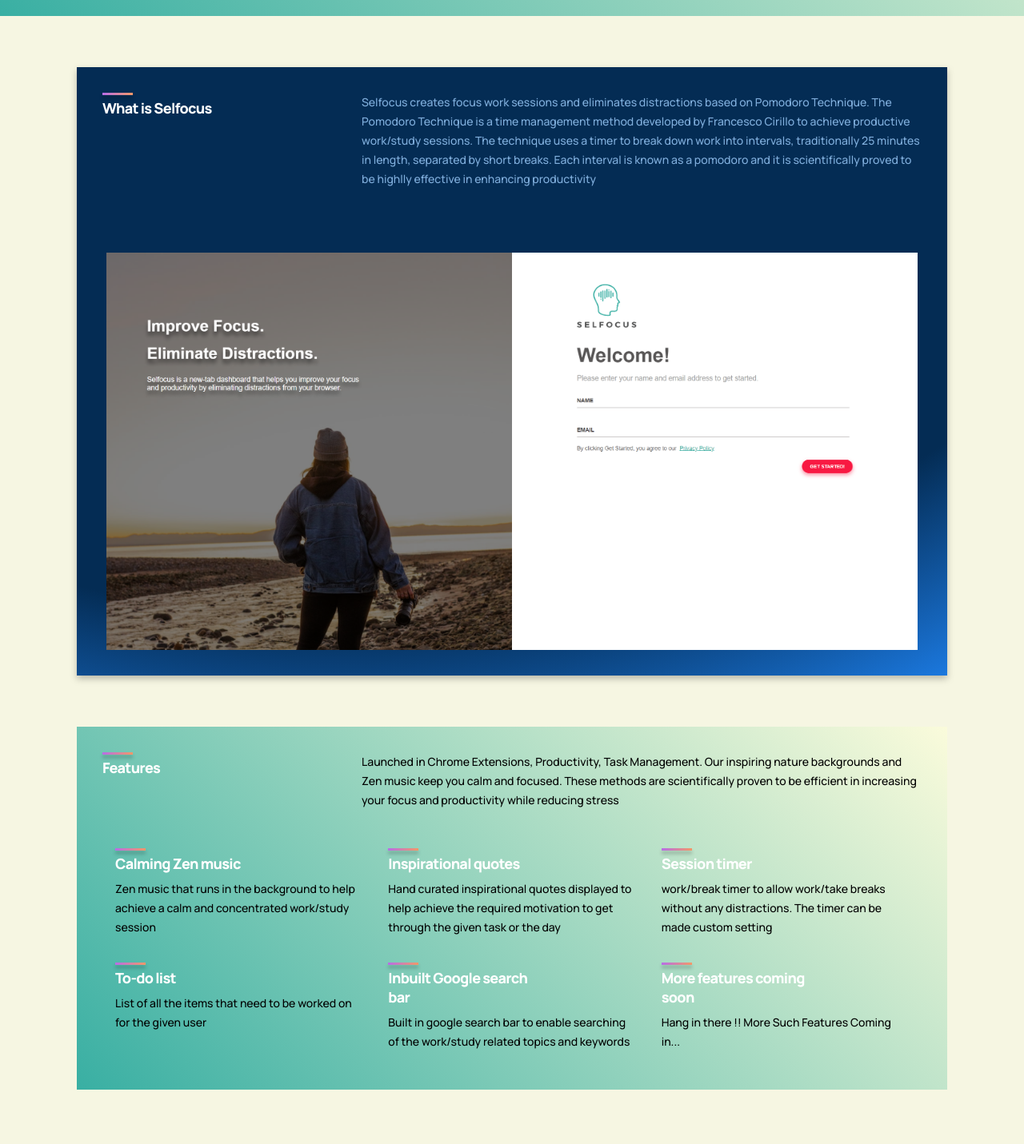
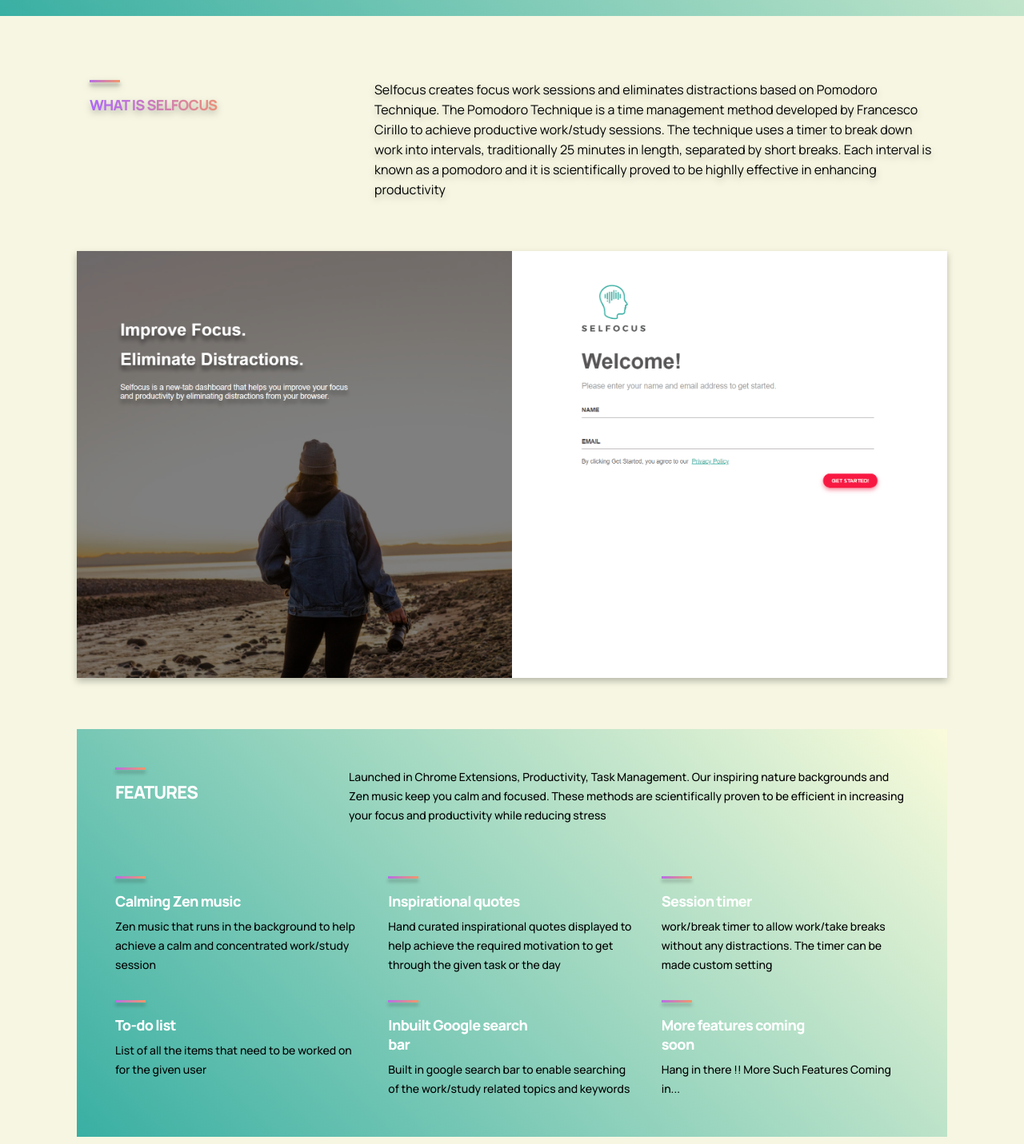
Before and after one commit to saranyavinjarapu/Selfocus_Landing_Page, a React (Create React App) app: page / in a window 1280 px wide. Shown: the part 539-1970 px from the top of the page at 80% size. Built offline with nearby package versions, Linux system fonts and the light colour scheme.

Commit message:
made changes to colors and fonts of UI

```diff
--- a/src/components/feature/feature.css
+++ b/src/components/feature/feature.css
@@ -35,7 +35,7 @@
   height: 3px;
   background: var(--gradient-bar);
   box-shadow: 0px 4px 4px rgba(0, 0, 0, 0.25);
-  margin-bottom: 0.25rem;
+  margin-bottom: 1rem;
 }
 
 .selfocus__features-container_feature-text {
--- a/src/containers/features/features.css
+++ b/src/containers/features/features.css
@@ -10,7 +10,12 @@
 
 /* Customizing feature component as per needs */
 .selfocus__features-feature .selfocus__features-container__feature {
-  margin: 0;
+  margin: 1rem;
+}
+
+.selfocus__features-feature .selfocus__features-container__feature-title h1 {
+  text-transform: uppercase;
+  font-size: 22px;
 }
 
 .selfocus__features-feature .selfocus__features-container_feature-text p {
--- a/src/containers/library/library.css
+++ b/src/containers/library/library.css
@@ -10,7 +10,11 @@
 
 /* Customizing feature component as per needs */
 .selfocus__library-feature .selfocus__features-container__feature {
-  margin: 0;
+  margin: 1rem;
+}
+.selfocus__library-feature .selfocus__features-container__feature-title h1 {
+  text-transform: uppercase;
+  font-size: 22px;
 }
 
 .selfocus__library-feature .selfocus__features-container_feature-text p {
@@ -26,6 +30,7 @@
   background-clip: text;
   -webkit-background-clip: text;
   -webkit-text-fill-color: transparent;
+  font-size: 22px;
 }
 
 .selfocus__library-container .selfocus__features-container__feature-title h1 {
--- a/src/containers/whatSelfocus/whatSelfocus.css
+++ b/src/containers/whatSelfocus/whatSelfocus.css
@@ -1,50 +1,6 @@
 .selfocus__whatselfocus {
   display: flex;
   flex-direction: column;
-
-  padding: 2rem;
-  background: var(--color-footer);
-
-  /* ff 3.6+ */
-  background: -moz-radial-gradient(
-    circle at 30% -100%,
-    #042c54 25%,
-    rgba(4, 44, 84, 1) 85%,
-    rgba(27, 120, 222, 1) 100%
-  );
-
-  /* safari 5.1+,chrome 10+ */
-  background: -webkit-radial-gradient(
-    circle at 30% -100%,
-    #042c54 25%,
-    rgba(4, 44, 84, 1) 85%,
-    rgba(27, 120, 222, 1) 100%
-  );
-
-  /* opera 11.10+ */
-  background: -o-radial-gradient(
-    circle at 30% -100%,
-    #042c54 25%,
-    rgba(4, 44, 84, 1) 85%,
-    rgba(27, 120, 222, 1) 100%
-  );
-
-  /* ie 10+ */
-  background: -ms-radial-gradient(
-    circle at 30% -100%,
-    #042c54 25%,
-    rgba(4, 44, 84, 1) 85%,
-    rgba(27, 120, 222, 1) 100%
-  );
-
-  /* global 92%+ browsers support */
-  background: radial-gradient(
-    circle at 30% -100%,
-    #042c54 25%,
-    rgba(4, 44, 84, 1) 85%,
-    rgba(27, 120, 222, 1) 100%
-  );
-
   filter: drop-shadow(0px 4px 4px rgba(0, 0, 0, 0.25));
 }
 
@@ -54,7 +10,25 @@
 
 /* Customizing feature component as per needs */
 .selfocus__whatselfocus-feature .selfocus__features-container__feature {
-  margin: 0;
+  margin: 1rem;
+}
+
+.selfocus__whatselfocus-feature
+  .selfocus__features-container__feature-title
+  h1 {
+  text-transform: uppercase;
+  background: var(--gradient-text);
+  background-clip: text;
+  -webkit-background-clip: text;
+  -webkit-text-fill-color: transparent;
+}
+
+.selfocus__whatselfocus-feature .selfocus__features-container_feature-text p {
+  color: #000;
+  font-family: var(--font-family);
+  font-weight: 400;
+  font-size: 16px;
+  line-height: 25px;
 }
 
 /* Customizing feature component as per needs */
@@ -67,11 +41,11 @@
   display: flex;
   justify-content: center;
   align-items: center;
-  margin-top: 5rem;
+  margin-top: 3rem;
 }
 
 .selfocus__whatselfocus-image img {
-  width: 99%;
+  width: 100%;
   height: 99%;
 }
 
```
